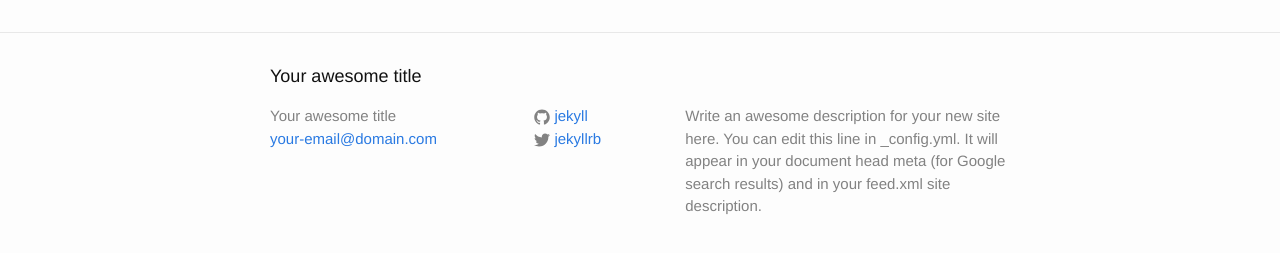
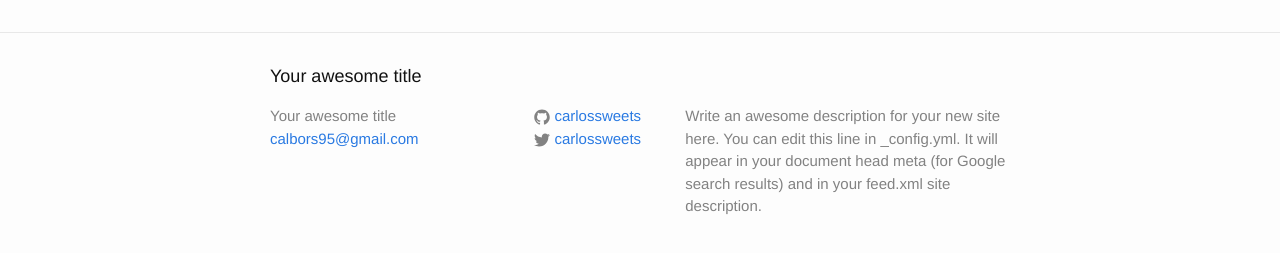
Before and after one commit to carlossweets/carlossweets.github.io, a Jekyll site: the page built from about.md, in a window 1280 px wide. Shown: the part 318-571 px from the top of the page. Built offline with Jekyll 4.4.1, drawn with Linux system fonts in a browser that asks for light colours.

Commit message:
Initial commit

```diff
--- a/_config.yml
+++ b/_config.yml
@@ -7,15 +7,15 @@
 
 # Site settings
 title: Your awesome title
-email: your-email@domain.com
+email: calbors95@gmail.com
 description: > # this means to ignore newlines until "baseurl:"
   Write an awesome description for your new site here. You can edit this
   line in _config.yml. It will appear in your document head meta (for
   Google search results) and in your feed.xml site description.
 baseurl: "" # the subpath of your site, e.g. /blog
-url: "http://yourdomain.com" # the base hostname & protocol for your site
-twitter_username: jekyllrb
-github_username:  jekyll
+url: "http://carlossweets.github.io" # the base hostname & protocol for your site
+twitter_username: carlossweets
+github_username:  carlossweets
 
 # Build settings
 markdown: kramdown
--- a/_layouts/default.html
+++ b/_layouts/default.html
@@ -15,6 +15,8 @@
 
     {% include footer.html %}
 
+    <script type="text/javascript" src="http://cdn.mathjax.org/mathjax/latest/MathJax.js?config=TeX-AMS-MML_HTMLorMML"></script>
+
   </body>
 
 </html>
--- a/_layouts/page.html
+++ b/_layouts/page.html
@@ -11,8 +11,4 @@
     {{ content }}
   </div>
 
-  <script type="text/javascript"
-    src="http://cdn.mathjax.org/mathjax/latest/MathJax.js?config=TeX-AMS-MML_HTMLorMML">
-  </script>
-
 </article>
```
